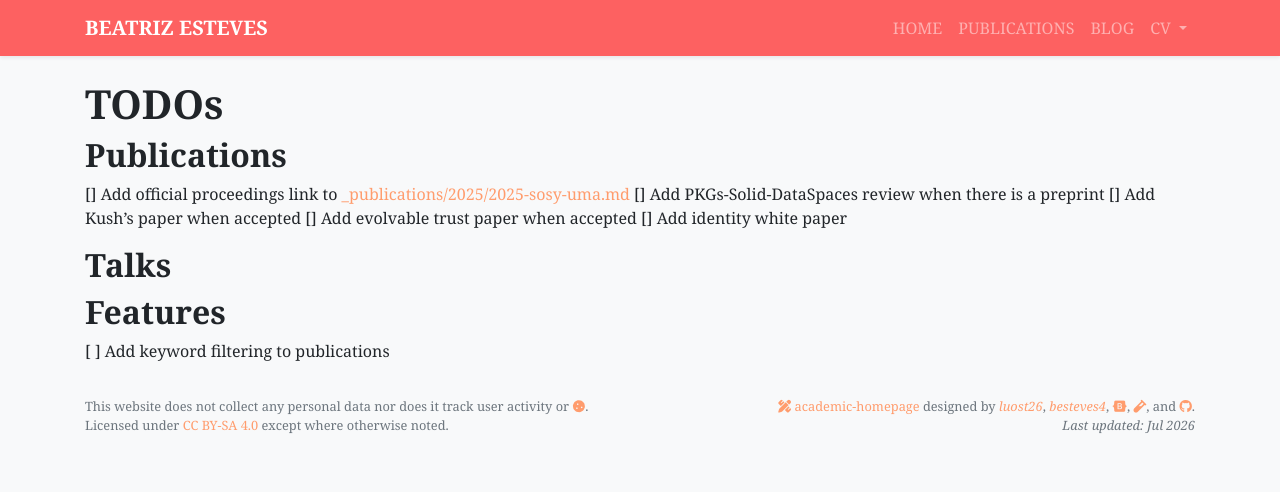
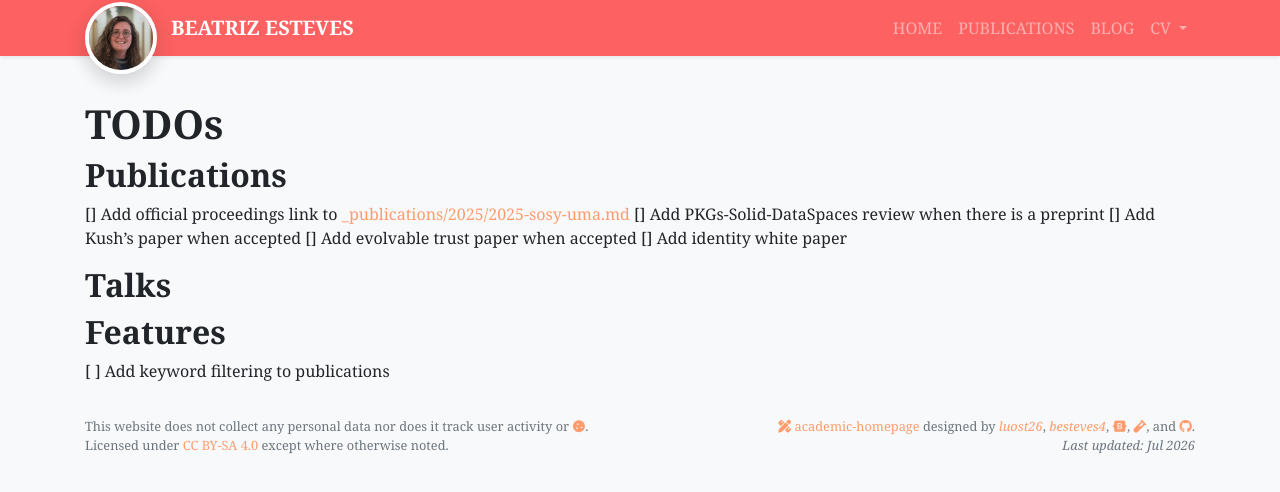
Before and after one commit to besteves4/besteves4.github.io, a Jekyll site: the page built from TODOS.md, in a window 1280 px wide. Shown: the top 492 px of the page. Built offline with Jekyll 4.4.1, drawn with Linux system fonts in a browser that asks for light colours; nearby versions of some CDN libraries; our own code applies the rules of GitHub Pages for plain Markdown files; a style sheet for code colours, icons or effects is not loaded.

Commit message:
add avatar

```diff
--- a/_data/profile.yml
+++ b/_data/profile.yml
@@ -45,7 +45,7 @@ short_bio: >-
     Open Digital Rights Language Community Group (<a href="https://www.w3.org/community/odrl/" target="_blank">W3C ODRL CG</a>).
   </p>
 
-portrait_url: https://solidweb.me/besteves4/profile/profile.jpg
+portrait_url: /assets/images/profile/beatriz.jpg
 # portrait_caption: >-
   # Photo by Manja Vitolic on Unsplash (this caption is optional, comment it out to disable).
 
--- a/_includes/navbar.html
+++ b/_includes/navbar.html
@@ -1,6 +1,17 @@
 <nav class="navbar navbar-expand-sm navbar-dark fixed-top mb-5 shadow-sm">
   <div class="container">
-    <a class="navbar-brand" href="{{ '/' | relative_url }}"><strong>{{site.data.profile.navbar_name}}</strong></a>
+
+    <div class="navbar-brand-wrapper">
+      <img
+          src="{{ site.data.profile.portrait_url }}"
+          class="navbar-profile"
+          alt="Profile picture">
+
+      <a class="navbar-brand mb-0" href="{{ '/' | relative_url }}">
+        <strong>{{ site.data.profile.navbar_name }}</strong>
+      </a>
+    </div>
+
     <button class="navbar-toggler" type="button" data-bs-toggle="collapse" data-bs-target="#navbarNavDropdown"
       aria-controls="navbarNavDropdown" aria-expanded="false" aria-label="Toggle navigation" style="font-size: 1em; padding: 0.5em;">
       <span class="navbar-toggler-icon"></span>
--- a/assets/css/global.css
+++ b/assets/css/global.css
@@ -3,7 +3,8 @@
 body {
     font-family: Georgia, "Lato", sans-serif;
     font-weight: 400;
-    padding-top: 5.0rem;
+    /* padding-top: 5.0rem; */
+    padding-top: 100px;
 }
 
 h1, h2, h3, h4, h5, h6,
@@ -24,6 +25,36 @@ h1, h2, h3, h4, h5, h6,
     opacity: 0.95;
     background-color: #fd5959;
     color: white !important;
+    overflow: visible;
+}
+
+.navbar-brand {
+    margin-left: 1rem;
+    font-size: 1.25rem;
+}
+
+.navbar-brand-wrapper {
+    position: relative;
+    display: flex;
+    align-items: center;
+    padding-left: 70px;   /* Reserve space for the avatar */
+}
+
+.navbar-profile {
+    position: absolute;
+    left: 0;
+    bottom: -26px;
+
+    width: 72px;
+    height: 72px;
+
+    border-radius: 50%;
+    object-fit: cover;
+
+    border: 4px solid white;
+    box-shadow: 0 8px 20px rgba(0,0,0,.18);
+
+    z-index: 1050;
 }
 
 .inline-badge {
@@ -91,3 +122,19 @@ a:hover {
   background-color: #ff9c6d;
   color: #fff;
 }
+
+@media (max-width: 576px) {
+    .navbar-brand-wrapper {
+        padding-left: 50px;
+    }
+
+    .navbar-profile {
+        width: 52px;
+        height: 52px;
+        bottom: -18px;
+    }
+
+    body {
+        padding-top: 90px;
+    }
+}
```
Also changed, not shown: _includes/widgets/profile_card.html (+5 -5 lines), assets/images/profile/beatriz.jpg (added).
